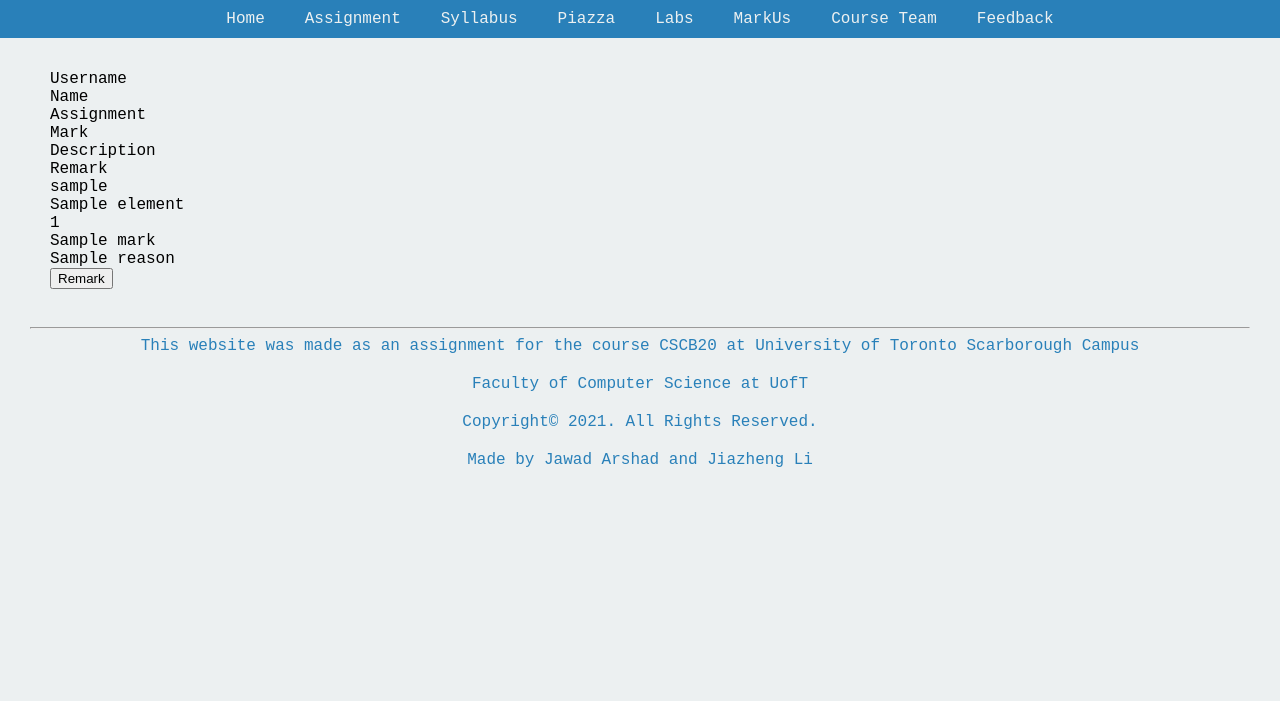
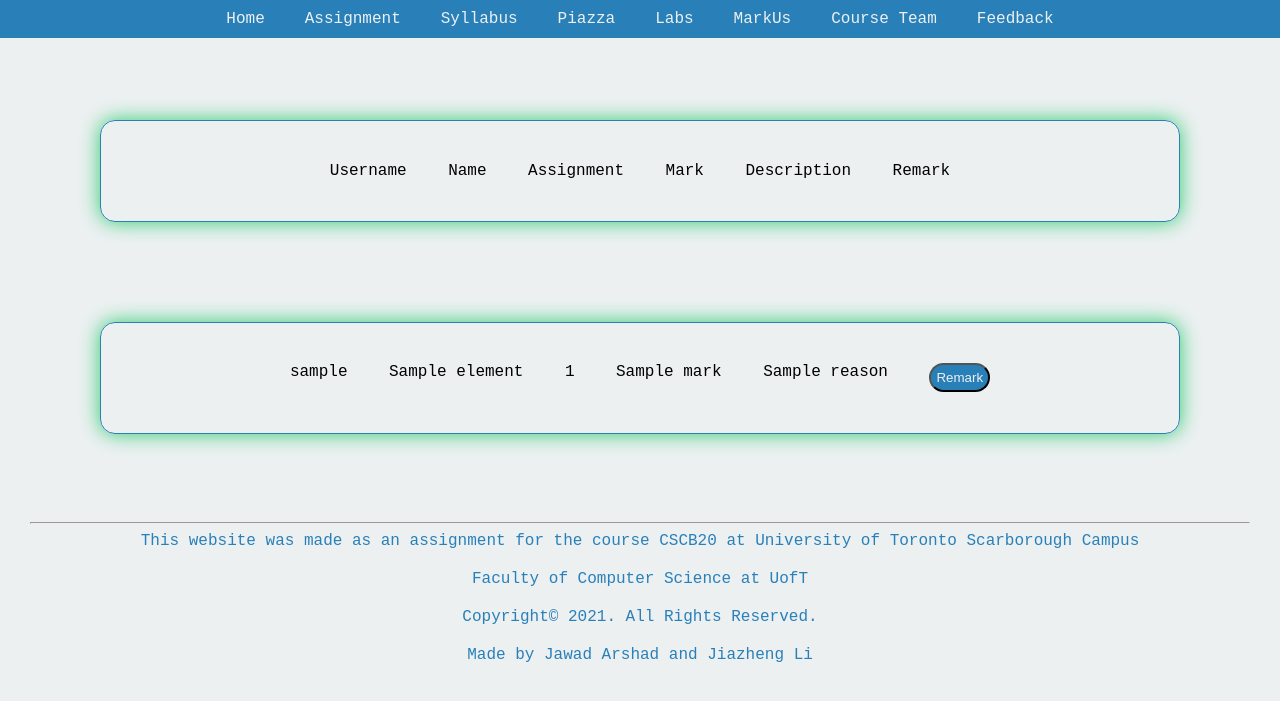
Before and after one commit to ljz3/CSCB20-A3, a Python web app: template Assignment3/templates/remark.html in a window 1280 px wide. Shown: the top 701 px of the page. Run offline with Jinja, Linux system fonts and the light colour scheme; the template is opened without the code that fills it: most values are stand-ins (such as "Sample title", 1, 10 or a date in 2020).

Commit message:
added css to remark

```diff
--- a/Assignment3/app.py
+++ b/Assignment3/app.py
@@ -32,7 +32,7 @@ def close_connection(exception):
     if db is not None:
         db.close()
 
-@app.route('/')
+@app.route('/remark')
 def remark():
     db = get_db()
     db.row_factory = make_dicts
--- /dev/null
+++ b/Assignment3/static/css/remark.css
@@ -0,0 +1,138 @@
+body {
+    margin: 0;
+    height: 100%;
+    display: flex;
+    flex-direction: column;
+    background-color: #ecf0f1 ;
+    font-family: 'Courier New', Courier, monospace;
+}
+
+.navbar-container {
+    display: flex;
+    width: 100%;
+    justify-content: center;
+    background-color: #2980b9;
+    position: fixed;
+    top: 0;
+    z-index: 9999;
+}
+
+
+.navbar-container a{
+    padding: 10px 20px;
+    text-decoration: none;
+    text-align: center;
+    color: #ecf0f1 ;
+    z-index: 9000;
+}
+
+.navbar-container a:hover {
+    background-color: #ecf0f1  ;
+    color: #2ecc71 ;
+
+}
+
+
+/*-----------------------Body CSS-----------------------*/
+.body-container {
+    padding-top: 50px;
+    margin: 20px 50px;
+    min-height: 100%;
+    display: flex;
+    flex-direction: column;
+}
+
+.row-container {
+    display: flex;
+    flex-direction: row;
+    justify-content: center;
+    border: #2980b9 solid 1px;
+    border-radius: 15px;
+    box-shadow: 0 0 20px #2ecc71;
+    padding: 20px;
+    margin: 50px;
+}
+
+.content {
+    padding: 2%;
+    margin: 5 px;
+}
+
+.content button{
+    text-decoration: none;
+    border-radius: 15px;
+    color: #ecf0f1;
+    background-color: #2980b9;
+    transition: 1s;
+    cursor: pointer;
+    padding: 5px;
+}
+
+.content button:hover{
+    background-color: #ecf0f1;
+    border: none;
+    color: #2ecc71;
+    border-radius: 10px;
+    box-shadow: 0 0 10px #2ecc71;
+    font-size: 20px;
+}
+
+
+
+/*-----------------------Footer CSS-----------------------*/
+
+.footer-container {
+    position: relative;
+    width: 100%;
+    justify-content: center;
+    flex-flow: wrap;
+    bottom: 0;
+}
+
+
+.footer-container a{
+    text-decoration: none;
+    color: #2980b9;
+
+}
+
+.footer-content{
+    padding: 10px 30px;
+    text-align: center;
+    text-decoration: none;
+    color: #2980b9;
+
+}
+
+#break-line{
+    margin-block-end: 0em;
+}
+
+.footer-container a:hover {
+    color: #2ecc71 ;
+}
+
+
+@media screen and (max-width: 480px) {
+    .navbar-container {
+        size: 1%;
+        flex-direction: column;
+        text-align: center;
+        position: relative;
+    }
+
+    .navbar-container a{
+        padding: 5px;
+    }
+
+    .footer-container{
+        flex-direction: column;
+        text-align: center;
+    }
+
+    .body-container {
+        padding-top: 0px;
+        margin: 20px 30px;
+    }
+
+  }
--- a/Assignment3/templates/remark.html
+++ b/Assignment3/templates/remark.html
@@ -3,7 +3,7 @@
     <head>
         <meta name="viewport" content="width=device-width, initial-scale=1.0">
         <meta charset="UTF-8">
-        <link rel="stylesheet" href="../static/css/assignments.css">
+        <link rel="stylesheet" href="../static/css/remark.css">
         <title>Remark</title>
     </head>
     <body>
@@ -20,21 +20,21 @@
         </div>
         <div class="body-container">
             <div class="row-container">
-                <div>Username</div>
-                <div>Name</div>
-                <div>Assignment</div>
-                <div>Mark</div>
-                <div>Description</div>
-                <div>Remark</div>
+                <div class="content">Username</div>
+                <div class="content">Name</div>
+                <div class="content">Assignment</div>
+                <div class="content">Mark</div>
+                <div class="content">Description</div>
+                <div class="content">Remark</div>
             </div>
             {% for element in remarks %}
             <div class="row-container">
-                <div>{{element['Username']}}</div>
-                <div>{{element['name']}}</div>
-                <div>{{element['Ass_id']}}</div>
-                <div>{{element['Mark']}}</div>
-                <div>{{element['Reason']}}</div>
-                <div><button>Remark</button></div>
+                <div class="content">{{element['Username']}}</div>
+                <div class="content">{{element['name']}}</div>
+                <div class="content">{{element['Ass_id']}}</div>
+                <div class="content">{{element['Mark']}}</div>
+                <div class="content">{{element['Reason']}}</div>
+                <div class="content"><button>Remark</button></div>
             </div>
             {% endfor %}
 
```
